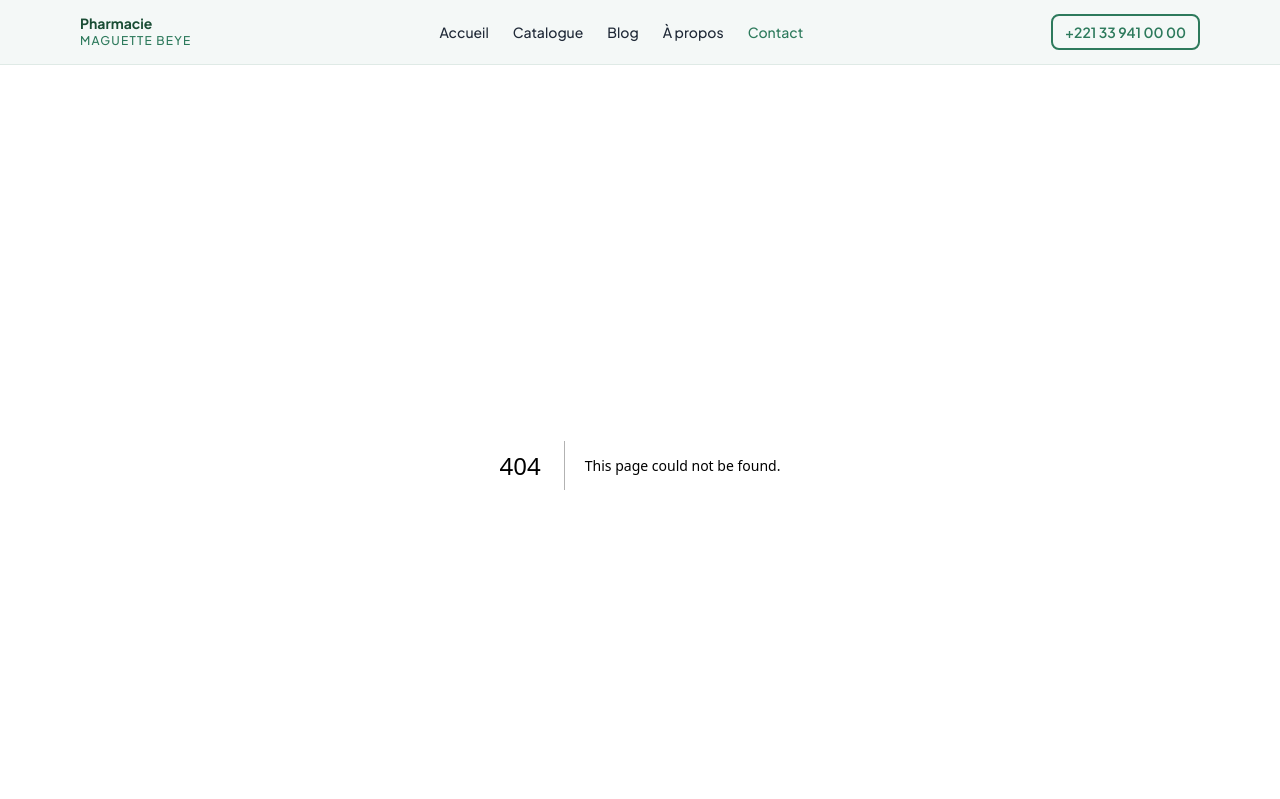
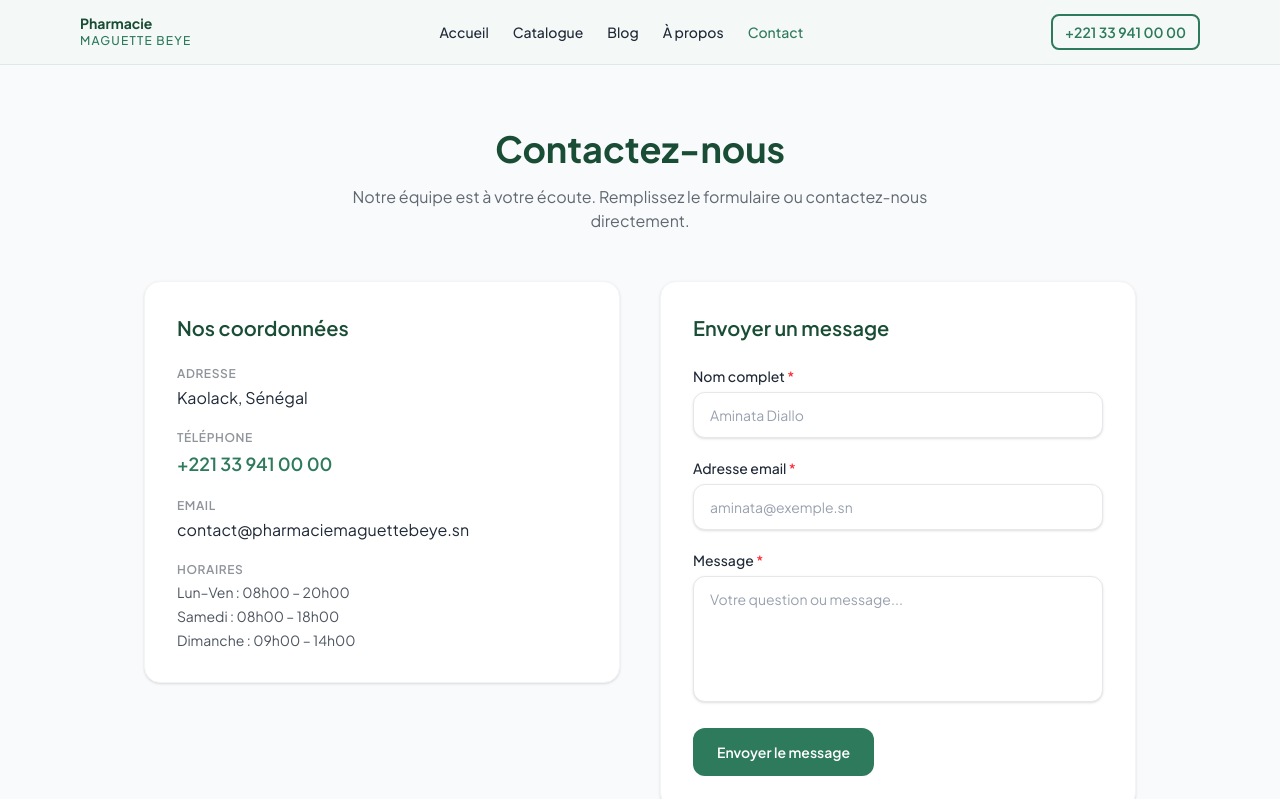
Before and after one commit to Abdoulaye-Segnane/pharmacie-maguette-beye, a Next.js app: page /contact in a window 1280 px wide. Before the commit this address had no page. Shown: the top 799 px of the page. Built offline with nearby package versions, Linux system fonts and the light colour scheme.

Commit message:
feat: add contact page with Zod-validated form and Resend API route

```diff
--- /dev/null
+++ b/app/(pages)/contact/page.tsx
@@ -0,0 +1,84 @@
+import type { Metadata } from 'next'
+import { generateMetadata as genMeta } from '@/lib/seo'
+import { contact } from '@/lib/constants'
+import { formatPhone, toTelUri } from '@/lib/utils'
+import ContactForm from '@/components/sections/contact/ContactForm'
+
+export const metadata: Metadata = genMeta({
+  title: 'Contact',
+  description:
+    'Contactez la Pharmacie Maguette Beye à Kaolack. Formulaire en ligne, téléphone ou venez directement en pharmacie.',
+  canonical: '/contact',
+})
+
+export default function ContactPage() {
+  return (
+    <section className="py-16 bg-gray-50 min-h-screen">
+      <div className="mx-auto max-w-5xl px-4">
+        <div className="mb-12 text-center">
+          <h1 className="text-4xl font-bold text-green-dark">Contactez-nous</h1>
+          <p className="mx-auto mt-4 max-w-xl text-gray-dark/70">
+            Notre équipe est à votre écoute. Remplissez le formulaire ou contactez-nous directement.
+          </p>
+        </div>
+
+        <div className="grid grid-cols-1 gap-10 lg:grid-cols-2 lg:items-start">
+          {/* Infos de contact */}
+          <div className="rounded-2xl bg-white p-8 shadow-sm border border-gray-100">
+            <h2 className="mb-6 text-xl font-semibold text-green-dark">Nos coordonnées</h2>
+            <dl className="space-y-5">
+              <div>
+                <dt className="text-xs font-semibold uppercase tracking-wider text-gray-dark/50">
+                  Adresse
+                </dt>
+                <dd className="mt-1 text-gray-dark">{contact.address}</dd>
+              </div>
+              <div>
+                <dt className="text-xs font-semibold uppercase tracking-wider text-gray-dark/50">
+                  Téléphone
+                </dt>
+                <dd className="mt-1">
+                  <a
+                    href={toTelUri(contact.phone)}
+                    className="text-lg font-semibold text-green-primary hover:text-green-dark transition-colors"
+                  >
+                    {formatPhone(contact.phone)}
+                  </a>
+                </dd>
+              </div>
+              <div>
+                <dt className="text-xs font-semibold uppercase tracking-wider text-gray-dark/50">
+                  Email
+                </dt>
+                <dd className="mt-1">
+                  <a
+                    href={`mailto:${contact.email}`}
+                    className="text-gray-dark hover:text-green-primary transition-colors"
+                  >
+                    {contact.email}
+                  </a>
+                </dd>
+              </div>
+              <div>
+                <dt className="text-xs font-semibold uppercase tracking-wider text-gray-dark/50">
+                  Horaires
+                </dt>
+                <dd className="mt-1 space-y-1 text-sm text-gray-dark/80">
+                  <p>Lun–Ven : {contact.hours.weekdays.open} – {contact.hours.weekdays.close}</p>
+                  <p>Samedi : {contact.hours.saturday.open} – {contact.hours.saturday.close}</p>
+                  <p>Dimanche : {contact.hours.sunday.open} – {contact.hours.sunday.close}</p>
+                </dd>
+              </div>
+            </dl>
+          </div>
+
+          {/* Formulaire */}
+          <div className="rounded-2xl bg-white p-8 shadow-sm border border-gray-100">
+            <h2 className="mb-6 text-xl font-semibold text-green-dark">Envoyer un message</h2>
+            <ContactForm />
+          </div>
+        </div>
+      </div>
+    </section>
+  )
+}
--- /dev/null
+++ b/app/api/contact/route.ts
@@ -0,0 +1,42 @@
+import { z } from 'zod'
+import { Resend } from 'resend'
+import { RESEND_FROM_EMAIL, RESEND_TO_EMAIL } from '@/lib/constants'
+
+const schema = z.object({
+  name: z.string().min(2, 'Le nom doit contenir au moins 2 caractères'),
+  email: z.string().email('Adresse email invalide'),
+  message: z.string().min(10, 'Le message doit contenir au moins 10 caractères'),
+})
+
+export async function POST(request: Request): Promise<Response> {
+  const body: unknown = await request.json()
+  const parsed = schema.safeParse(body)
+
+  if (!parsed.success) {
+    return Response.json(
+      { error: 'Données invalides', details: parsed.error.flatten().fieldErrors },
+      { status: 400 },
+    )
+  }
+
+  const apiKey = process.env.RESEND_API_KEY
+  if (!apiKey) {
+    return Response.json({ error: 'Configuration email manquante' }, { status: 500 })
+  }
+
+  const { name, email, message } = parsed.data
+  const resend = new Resend(apiKey)
+
+  try {
+    await resend.emails.send({
+      from: RESEND_FROM_EMAIL,
+      to: RESEND_TO_EMAIL,
+      replyTo: email,
+      subject: `Message de ${name} — Pharmacie Maguette Beye`,
+      text: `Nom : ${name}\nEmail : ${email}\n\nMessage :\n${message}`,
+    })
+    return Response.json({ success: true })
+  } catch {
+    return Response.json({ error: 'Erreur lors de l\'envoi du message' }, { status: 500 })
+  }
+}
--- /dev/null
+++ b/components/sections/contact/ContactForm.tsx
@@ -0,0 +1,111 @@
+'use client'
+
+import { useState } from 'react'
+import { cn } from '@/lib/utils'
+
+type Status = 'idle' | 'loading' | 'success' | 'error'
+
+export default function ContactForm() {
+  const [name, setName] = useState('')
+  const [email, setEmail] = useState('')
+  const [message, setMessage] = useState('')
+  const [status, setStatus] = useState<Status>('idle')
+
+  async function handleSubmit(e: React.FormEvent<HTMLFormElement>) {
+    e.preventDefault()
+    if (!name.trim() || !email.trim() || !message.trim()) return
+
+    setStatus('loading')
+    try {
+      const res = await fetch('/api/contact', {
+        method: 'POST',
+        headers: { 'Content-Type': 'application/json' },
+        body: JSON.stringify({ name, email, message }),
+      })
+      if (!res.ok) throw new Error('Erreur serveur')
+      setStatus('success')
+      setName('')
+      setEmail('')
+      setMessage('')
+    } catch {
+      setStatus('error')
+    }
+  }
+
+  const inputClass =
+    'w-full rounded-xl border border-gray-200 bg-white px-4 py-3 text-sm text-gray-dark placeholder-gray-400 shadow-sm outline-none focus:border-green-primary focus:ring-2 focus:ring-green-primary/20 disabled:opacity-50'
+
+  return (
+    <form onSubmit={handleSubmit} noValidate className="space-y-5">
+      <div>
+        <label htmlFor="name" className="mb-1.5 block text-sm font-medium text-gray-dark">
+          Nom complet <span aria-hidden="true" className="text-red-500">*</span>
+        </label>
+        <input
+          id="name"
+          type="text"
+          required
+          autoComplete="name"
+          value={name}
+          onChange={(e) => setName(e.target.value)}
+          disabled={status === 'loading'}
+          placeholder="Aminata Diallo"
+          className={inputClass}
+        />
+      </div>
+
+      <div>
+        <label htmlFor="email" className="mb-1.5 block text-sm font-medium text-gray-dark">
+          Adresse email <span aria-hidden="true" className="text-red-500">*</span>
+        </label>
+        <input
+          id="email"
+          type="email"
+          required
+          autoComplete="email"
+          value={email}
+          onChange={(e) => setEmail(e.target.value)}
+          disabled={status === 'loading'}
+          placeholder="aminata@exemple.sn"
+          className={inputClass}
+        />
+      </div>
+
+      <div>
+        <label htmlFor="message" className="mb-1.5 block text-sm font-medium text-gray-dark">
+          Message <span aria-hidden="true" className="text-red-500">*</span>
+        </label>
+        <textarea
+          id="message"
+          required
+          rows={5}
+          value={message}
+          onChange={(e) => setMessage(e.target.value)}
+          disabled={status === 'loading'}
+          placeholder="Votre question ou message..."
+          className={cn(inputClass, 'resize-none')}
+        />
+      </div>
+
+      {status === 'success' && (
+        <div role="alert" className="rounded-xl bg-green-primary/10 px-4 py-3 text-sm text-green-dark">
+          ✓ Votre message a été envoyé. Nous vous répondrons dans les plus brefs délais.
+        </div>
+      )}
+
+      {status === 'error' && (
+        <div role="alert" className="rounded-xl bg-red-50 px-4 py-3 text-sm text-red-700">
+          Une erreur s&rsquo;est produite. Veuillez réessayer ou nous contacter par téléphone.
+        </div>
+      )}
+
+      <button
+        type="submit"
+        disabled={status === 'loading'}
+        className="w-full rounded-xl bg-green-primary px-6 py-3.5 text-sm font-semibold text-white transition-colors hover:bg-green-dark focus-visible:outline-none focus-visible:ring-2 focus-visible:ring-green-primary disabled:opacity-60 sm:w-auto"
+      >
+        {status === 'loading' ? 'Envoi en cours…' : 'Envoyer le message'}
+      </button>
+    </form>
+  )
+}
```
